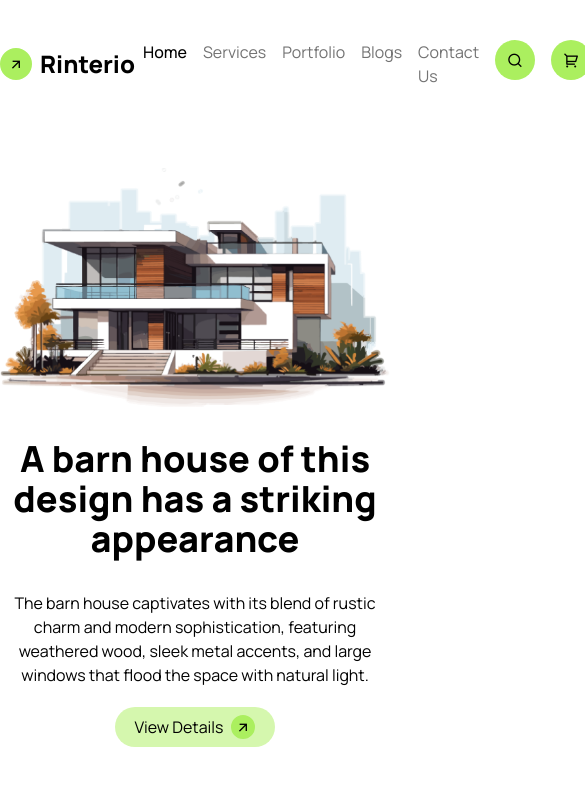
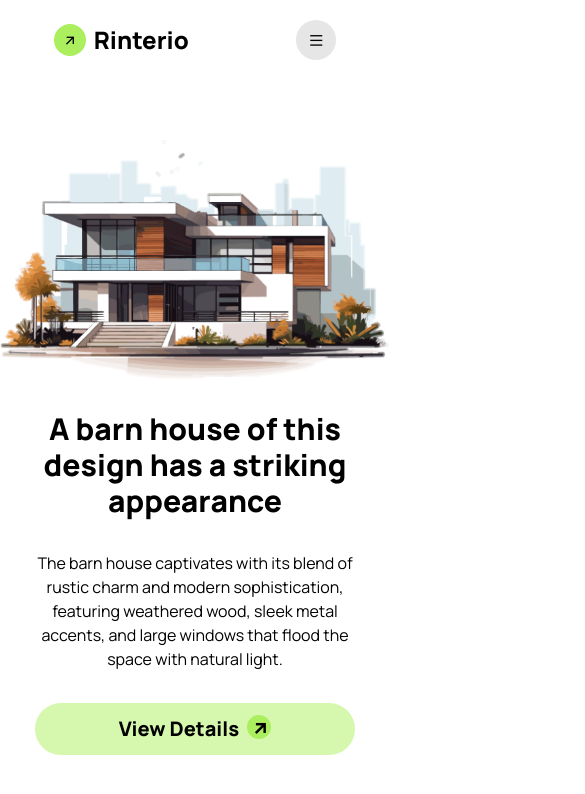
Before and after one commit to refatalhasan48/assignment-3, a plain HTML site: page index.html in a window 390 px wide. Shown: the top 794 px of the page, 585 px wide, since content can reach past the window. Drawn offline with nearby package versions, Linux system fonts and the light colour scheme.

Commit message:
Header responsive done

```diff
--- a/index.html
+++ b/index.html
@@ -9,25 +9,26 @@
     <title>Assignment 3</title>
 </head>
 <body>
-    <header class="">
-        <nav class="flex justify-around mt-10">
+    <header class="h-screen">
+        <nav class="flex justify-around pt-5">
             <div class="flex items-center">
                 <div class="bg-[#ABEF5F] h-8 w-8 flex items-center justify-center  rounded-2xl -rotate-45"><i class="ri-arrow-right-line"></i></div>
                 <h1 class="font-black ml-2 text-2xl">Rinterio</h1>
             </div>
-            <div>
-                <ul class="flex">
+            <div class="">
+                <ul class="lg:flex hidden lg:visible lg:items-center">
                     <li class="font-medium mx-2">Home</li>
                     <li class="text-[#737373] mx-2">Services</li>
                     <li class="text-[#737373] mx-2">Portfolio</li>
                     <li class="text-[#737373] mx-2">Blogs</li>
                     <li class="text-[#737373] mx-2">Contact Us</li>
                 </ul>
+            <div class="bg-[#e6e6e6] h-10 w-10 flex lg:hidden items-center justify-center  rounded-full"><i class="ri-menu-line"></i></div>
             </div>
+            <div class="lg:flex hidden lg:visible">
             <div class="flex">
-            <div class="flex">
-                <a class="mx-2 flex items-center justify-center bg-[#ABEF5F] h-10 w-10 rounded-full"><i class="ri-search-line"></i></a>
-                <a class="mx-2 flex items-center justify-center bg-[#ABEF5F] h-10 w-10  rounded-full "><i class="ri-shopping-cart-2-line"></i></a>
+                <a class="mx-2 flex items-center justify-center bg-[#e4e4e4] h-10 w-10 rounded-full"><i class="ri-search-line"></i></a>
+                <a class="mx-2 flex items-center justify-center bg-[#e4e4e4] h-10 w-10  rounded-full "><i class="ri-shopping-cart-2-line"></i></a>
             </div>
                 <div class="flex mx-2 items-center px-5 bg-[#ABEF5F] rounded-full text-center">
                     <a class="">Book Consult</a>
@@ -39,10 +40,32 @@
         </nav>
         <div class="flex-col text-center">
             <div class="mt-20"><img class="mx-auto" src="assets/banner.png" alt=""></div>
-            <h1 class="text-4xl font-black mt-8">A barn house of this design has a striking appearance</h1>
-            <p class="mt-8">The barn house captivates with its blend of rustic charm and modern sophistication, featuring weathered wood, sleek metal accents, and large windows that flood the space with natural light.</p>
-            <button class="mt-5 px-5 py-2 rounded-full bg-[#ABEF5F80] flex mx-auto">View Details<div class="ml-2 bg-[#ABEF5F] h-6 w-6 text-center rounded-2xl -rotate-45"><i class="ri-arrow-right-line"></i></div></button>
+            <h1 class="text-3xl font-black m-8">A barn house of this design has a striking appearance</h1>
+            <p class="m-8">The barn house captivates with its blend of rustic charm and modern sophistication, featuring weathered wood, sleek metal accents, and large windows that flood the space with natural light.</p>
+            <button class="mt-5 font-black text-xl w-80 justify-center px-5 py-3 outline-[#0073ff] rounded-full bg-[#ABEF5F80] flex mx-auto">View Details<div class="ml-2 bg-[#ABEF5F] h-6 w-6 text-center rounded-full -rotate-45"><i class="ri-arrow-right-line"></i></div></button>
         </div>
     </header>
+    <main >
+
+        <!-- <div class="bg-slate-500">
+            <div class="mt-11 mx-10 flex">
+                <div class="w-1/2">
+                    <img src="assets/Vector.png" alt="">
+                    <div class="ml-20"><button class="mt-5 px-5 py-2 rounded-full bg-[#ffffff] mx-auto">View Details</button></div>
+                    <p></p>
+                    <h1 class="text-4xl font-black mt-8">We design thoughtful, liveable spaces</h1>
+                    <p class="mt-5">The barn house captivates with its blend of rustic charm and
+                    modern sophistication, featuring weathered wood, sleek metal accents.</p>
+                <div>
+                    <div class="h-28 flex  bg-white rounded-3xl mt-10"><img src="assets/commercial.png" class="h-20" alt=""></div>
+                    <div class="h-28 flex  bg-white rounded-3xl mt-10"><img src="assets/residential.png" class="h-20"  alt=""></div>
+                </div>
+                </div>
+                <div  class="w-1/2">
+
+                </div>
+            </div>
+        </div> -->
+    </main>
 </body>
 </html>
```
